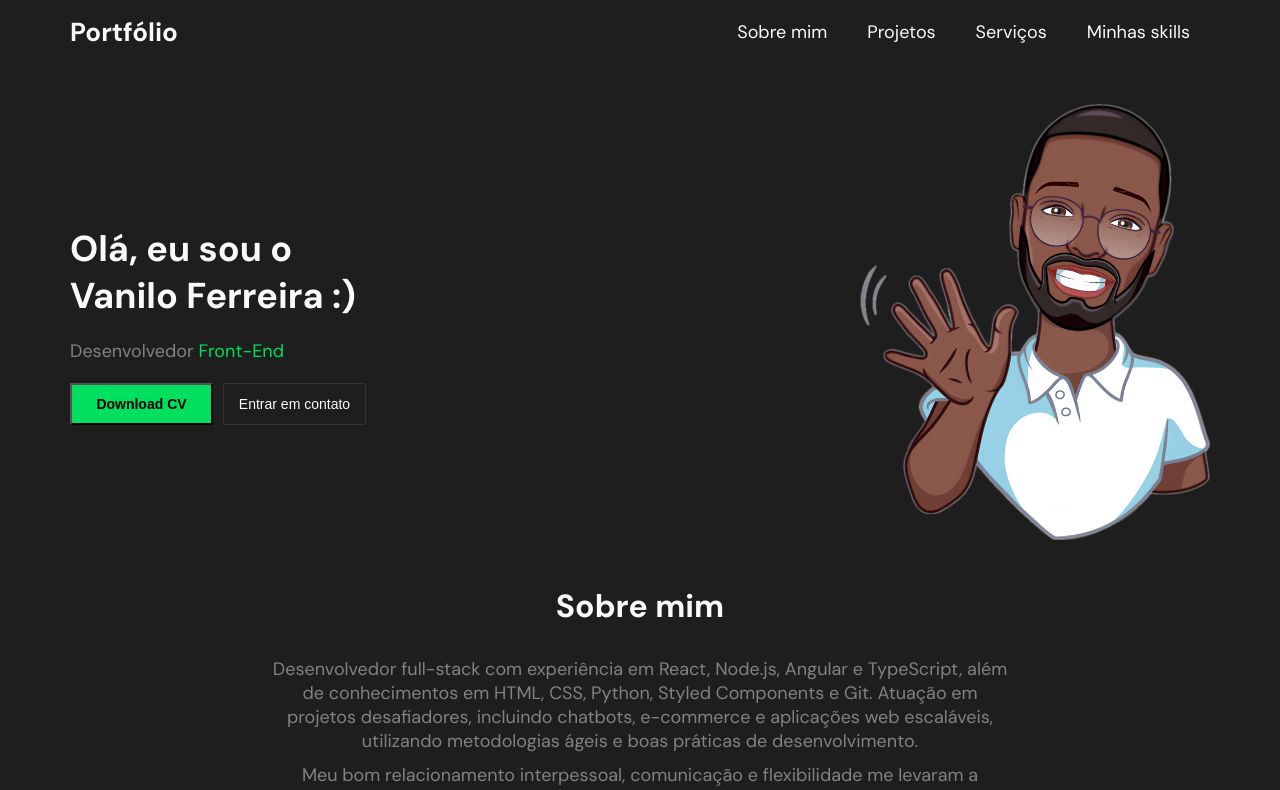
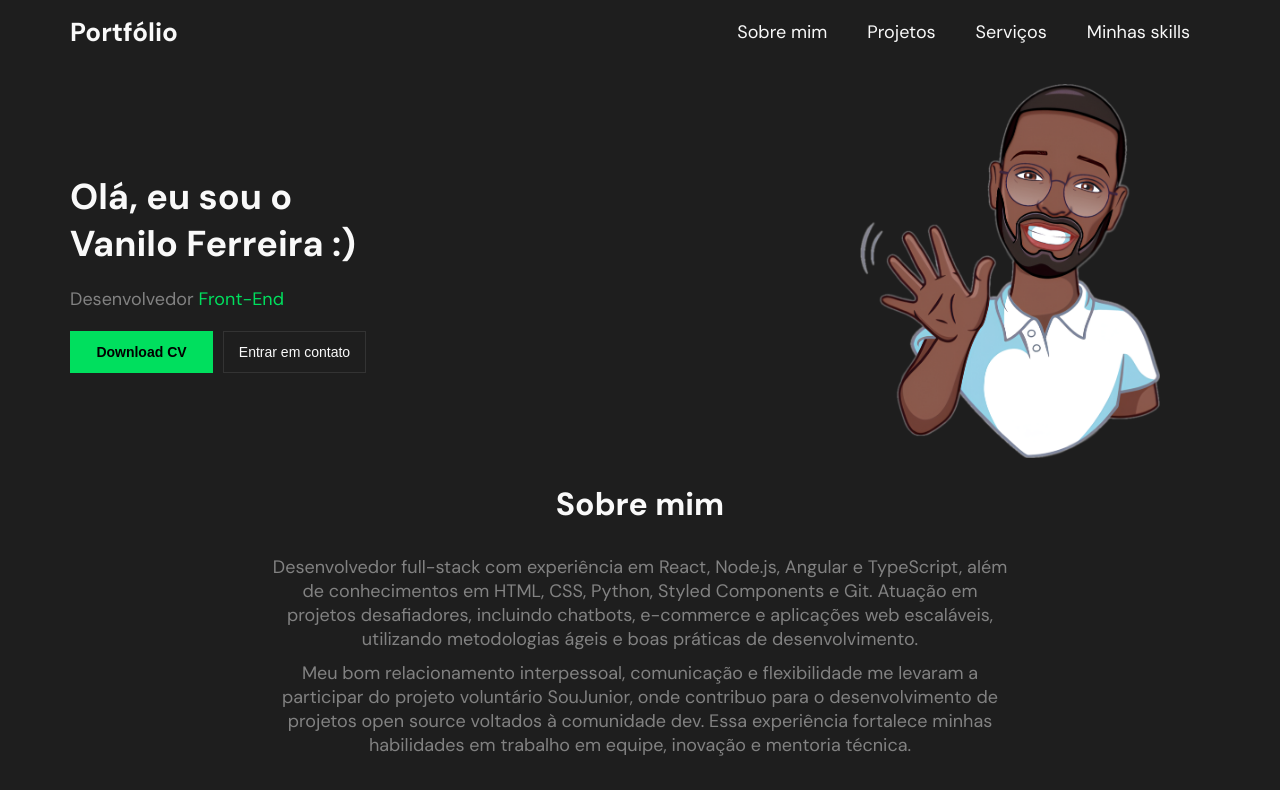
Before and after one commit to vanilo-ferreira/portfolio, a React (Vite) app: page / in a window 1280 px wide. Shown: the top 790 px of the page. Built offline with nearby package versions, Linux system fonts and the light colour scheme.

Commit message:
style: remove button border and change profile section margin

```diff
--- a/src/index.css
+++ b/src/index.css
@@ -49,7 +49,7 @@ nav a {
   display: flex;
   justify-content: space-between;
   align-items: center;
-  margin: 40px 0;
+  margin: 20px 0;
 }
 
 .profile h1 {
@@ -77,6 +77,7 @@ nav a {
   background-color: #00DF5E;
   margin-right: 10px;
   font-weight: bold;
+  border: none;
 }
 
 .ContactButton {
@@ -87,7 +88,8 @@ nav a {
 }
 
 .imageProfile {
-  width: 350px;
+  width: 300px;
+  padding-right: 50px;
 }
 
 .sections{
```
